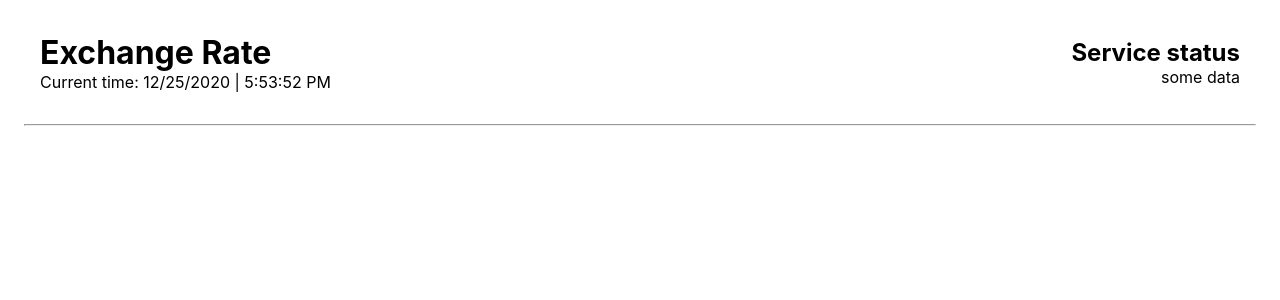
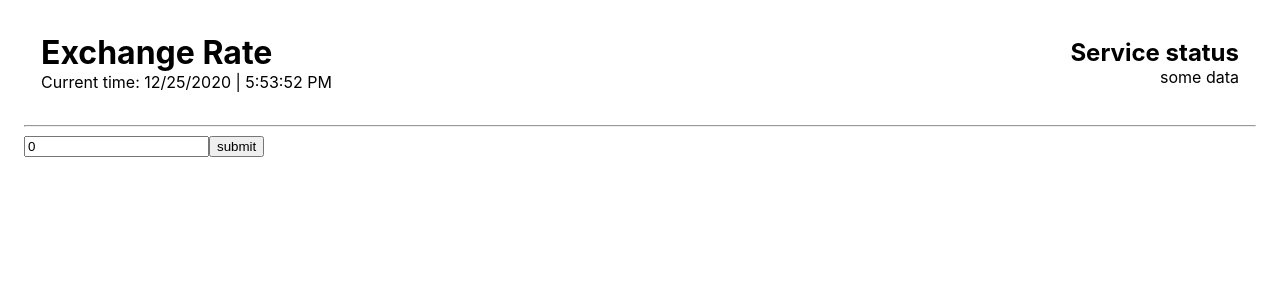
Before and after one commit to rarcz29/exchange-rate, a React (Create React App) app: page / in a window 1280 px wide. Shown: the top 300 px of the page. Built offline with nearby package versions, Linux system fonts and the light colour scheme.

Commit message:
Add simple form

```diff
--- a/src/App.js
+++ b/src/App.js
@@ -2,6 +2,7 @@ import Container from "@material-ui/core/Container";
 import AppBar from "./components/AppBar";
 import Clock from "./components/Clock";
 import "./App.scss";
+import ExchangeForm from "./components/ExchangeForm";
 
 function App() {
     return (
@@ -18,10 +19,7 @@ function App() {
             </AppBar>
 
             <main>
-                <section>
-                    <div></div>
-                    <div></div>
-                </section>
+                <ExchangeForm />
             </main>
         </Container>
     );
--- a/src/components/AppBar.scss
+++ b/src/components/AppBar.scss
@@ -2,5 +2,5 @@
     display: flex;
     align-items: center;
     justify-content: space-between;
-    padding-top: 1px;
+    padding: 1px;
 }
--- /dev/null
+++ b/src/components/ExchangeForm.js
@@ -0,0 +1,23 @@
+import React, { useState } from "react";
+
+const ExchangeForm = () => {
+    const [input1, setInput1] = useState(0);
+
+    const handleSubmit = (event) => {
+        console.log(input1);
+        event.preventDefault();
+    };
+
+    return (
+        <form onSubmit={handleSubmit}>
+            <input
+                type="number"
+                value={input1}
+                onChange={(event) => setInput1(event.target.value)}
+            />
+            <button type="submit">submit</button>
+        </form>
+    );
+};
+
+export default ExchangeForm;
```
Also changed, not shown: src/components/ExchangeForm.scss (added).
